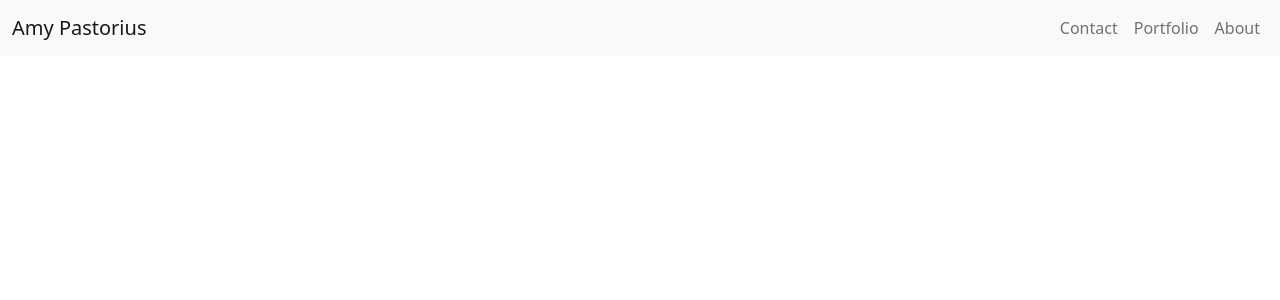
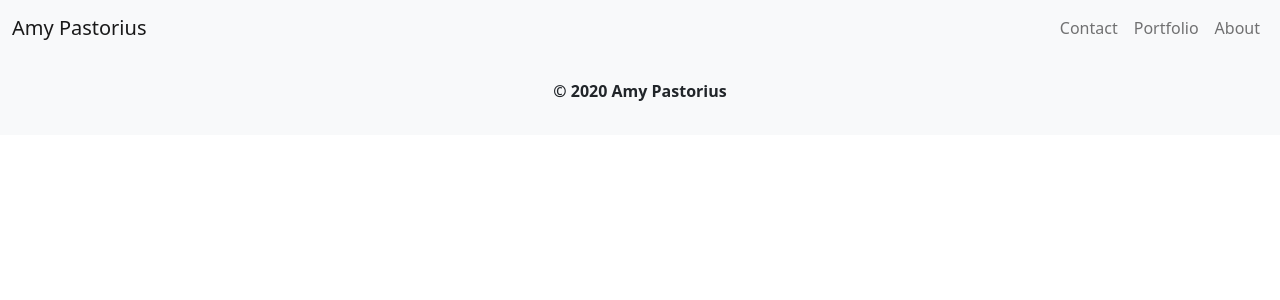
Before and after one commit to past0073/React-Portfolio, a React (Create React App) app in the folder amy-pastorius-portfolio/: page /contact in a window 1280 px wide. Shown: the top 300 px of the page. Built offline with nearby package versions, Linux system fonts and the light colour scheme.

Commit message:
footer added.

```diff
--- a/amy-pastorius-portfolio/src/components/Footer/index.js
+++ b/amy-pastorius-portfolio/src/components/Footer/index.js
@@ -1,9 +1,16 @@
 import React from "react";
+import "./style.css";
 
 function Footer () {
     return (
         <div>
-
+        <footer class="footer mt-auto py-3 bg-light">
+            <div className="container">
+                <div>
+                <p>&copy; 2020 Amy Pastorius</p>
+                </div>
+            </div>
+        </footer>
         </div>
     )
 }
--- a/amy-pastorius-portfolio/src/components/Footer/style.css
+++ b/amy-pastorius-portfolio/src/components/Footer/style.css
@@ -0,0 +1,6 @@
+footer p {
+    text-align: center;
+    font-weight: bold;
+    padding: 7px 0 0 0;
+    position: relative;
+  }
--- a/amy-pastorius-portfolio/src/components/Header/index.js
+++ b/amy-pastorius-portfolio/src/components/Header/index.js
@@ -3,22 +3,22 @@
 function Header () {
     return (
         <div>
-        <nav class="navbar navbar-expand-lg navbar-light bg-light">
-        <div class="container-fluid">
-          <a class="navbar-brand" href="index.html"> Amy Pastorius </a>
-          <button class="navbar-toggler" type="button" data-bs-toggle="collapse" data-bs-target="#navbarNav">
-            <span class="navbar-toggler-icon"></span>
+        <nav className="navbar navbar-expand-lg navbar-light bg-light">
+        <div className="container-fluid">
+          <a className="navbar-brand" href="index.html"> Amy Pastorius </a>
+          <button className="navbar-toggler" type="button" data-bs-toggle="collapse" data-bs-target="#navbarNav">
+            <span className="navbar-toggler-icon"></span>
           </button>
-          <div class="collapse navbar-collapse justify-content-end" id="navbarNav">
-            <ul class="navbar-nav">
-              <li class="nav-item">
-                <a class="nav-link" href="/contact">Contact</a>
+          <div className="collapse navbar-collapse justify-content-end" id="navbarNav">
+            <ul className="navbar-nav">
+              <li className="nav-item">
+                <a className="nav-link" href="/contact">Contact</a>
               </li>
-              <li class="nav-item">
-                <a class="nav-link" href="/portfolio">Portfolio</a>
+              <li className="nav-item">
+                <a className="nav-link" href="/portfolio">Portfolio</a>
               </li>
-              <li class="nav-item">
-                <a class="nav-link" aria-current="page" href="/about">About</a>
+              <li className="nav-item">
+                <a className="nav-link" aria-current="page" href="/about">About</a>
               </li>
             </ul>
           </div>
```
